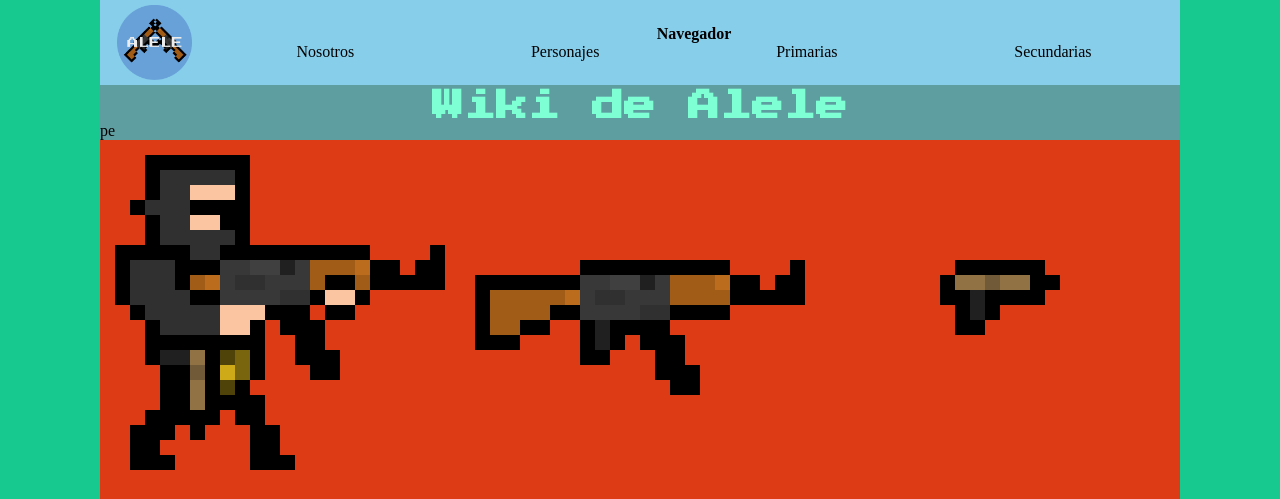
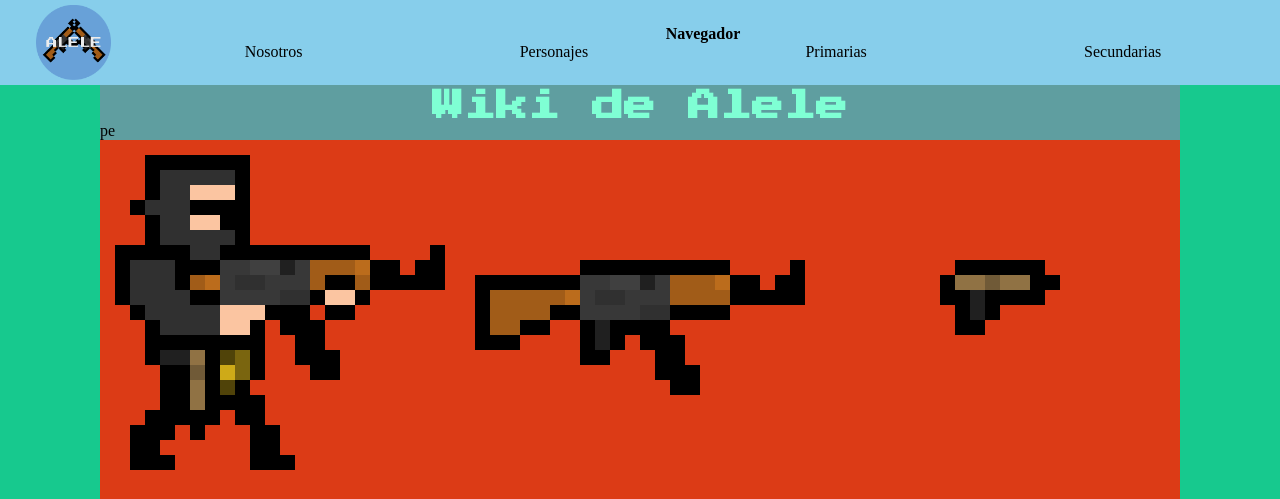
Before and after one commit to FaMaAvPa/alele, a PHP site: page / in a window 1280 px wide. Shown: the top 499 px of the page. Run offline with PHP 8.4, Linux system fonts and the light colour scheme.

Commit message:
Arreglo Header
hola

```diff
--- a/index.html
+++ b/index.html
@@ -7,8 +7,8 @@
     <title>Wiki</title>
 </head>
 <body>
-    <div class="aberracion">
-        <header class="header">
+    <header class="header">
+        <div class="header_aberration">
             <img src="./img/Logo2.png" alt="Logo">
             <nav class="header_navegador">
                 <h4>Navegador</h4>
@@ -19,7 +19,9 @@
                     <li>Secundarias</li>
                 </ul>
             </nav>
-        </header>
+        </div>
+    </header>
+    <div class="aberracion">
         <h1 class="titulo">Wiki de Alele</h1>
         <p>pe</p>
         <div class="index_seleccion">
--- a/styles.css
+++ b/styles.css
@@ -36,6 +36,11 @@ body{
 /*Header y Navegador*/
 .header{
     background-color: skyblue;
+}
+
+.header_aberration{
+    margin: auto;
+    width: 1260px;
     text-align: center;
     display: grid;
     grid-template-columns: 10% auto;
@@ -81,12 +86,11 @@ main{
     margin: auto;
     width: 100%;
     background-color: rgb(220, 59, 22);
+    transition: transform 0.5s ease;
 }
 
 .index_seleccion  img:hover{
     transform: scale(1.08);
-    transition-duration: 500ms;
-    transform-origin: 500ms;
 }
 /* Página Nosotros */
 .circulo_nosotros{
```
